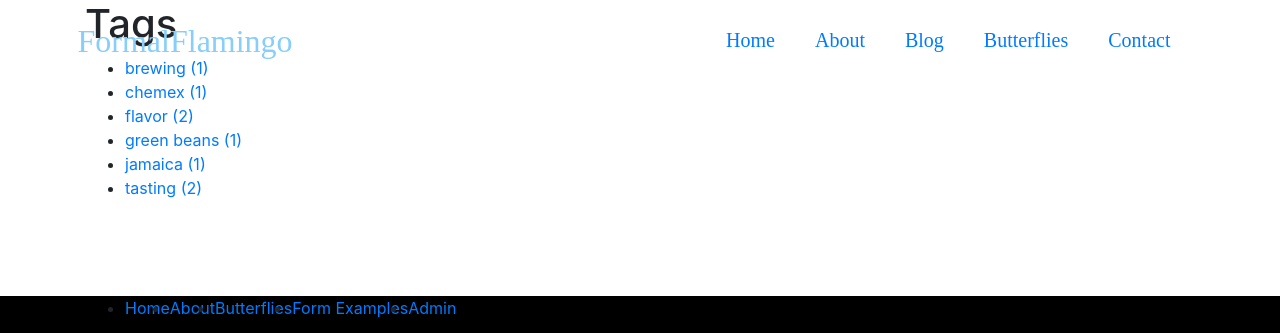
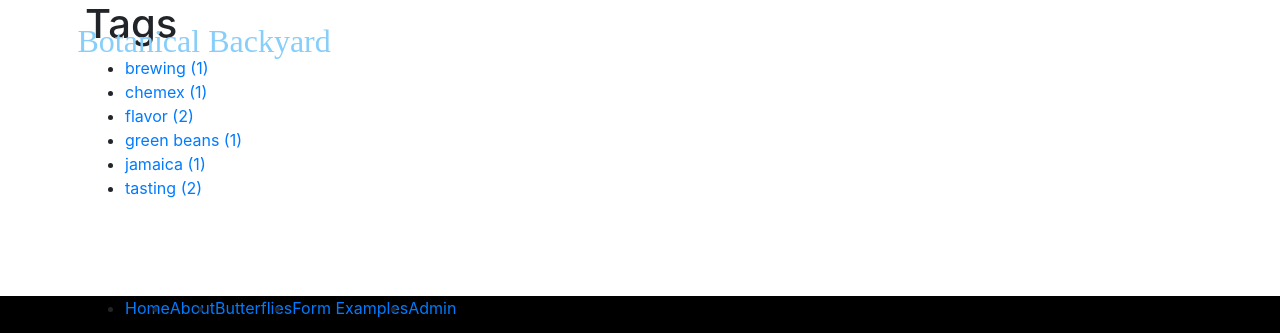
Before and after one commit to jprillo/jasonprillo, a Gatsby site: page /tags in a window 1280 px wide. Shown: the top 333 px of the page. Built offline with nearby package versions, Linux system fonts and the light colour scheme; Gatsby itself is replaced by a stand-in of ours.

Commit message:
fix navbar functionality

```diff
--- a/src/components/Navbar.js
+++ b/src/components/Navbar.js
@@ -4,14 +4,15 @@ import {Link} from "gatsby"
 
 const NavBar = () => {
 
-    const [isActive, toggleNavbar] = useState();
+    const [isActive, toggleNavbar] = useState(false);
+    const toggleTrueFalse = () => toggleNavbar(!isActive);
 
     return (
         <div style={{position: "absolute"}} className={` navagation-wrap col-12 ${isActive ? 'mobile-wrap' : ''}`}>
             <div id="main-nav-wrap">
                 <div className="logo-wrap">
                     <a href="/">
-                        <span className="formal" >Formal</span><span className="primary-color">Flamingo</span> </a>
+                        <span className="formal" >Botanical</span><span className="primary-color"> Backyard</span> </a>
                 </div>
                 <div >
                     <div className={` responsive-nav ${isActive ? 'mobile-nav' : ''}`}>
@@ -22,9 +23,6 @@ const NavBar = () => {
                             <li><Link to="/blog/" className="hack">Blog</Link></li>
                             <li><Link to="/butterflies/" className="hack">Butterflies</Link></li>
                             <li><Link to="/contact/" className="hack">Contact</Link></li>
-
-
-
                         </ul>
                     </div>
 
@@ -36,7 +34,7 @@ const NavBar = () => {
                     <div className={` burger-open ${isActive ? 'burger-close' : ''}`}
 
                         data-target='nav-menu'
-                        onClick={toggleNavbar}
+                        onClick={toggleTrueFalse}
                         aria-hidden={true}>
                         <span className="line line01"></span>
                         <span className="line line02"></span>
--- a/src/style/App.scss
+++ b/src/style/App.scss
@@ -288,3 +288,6 @@ margin-left: 25px;
 
     }
 }
+.hack{
+  color: white;
+}
```
